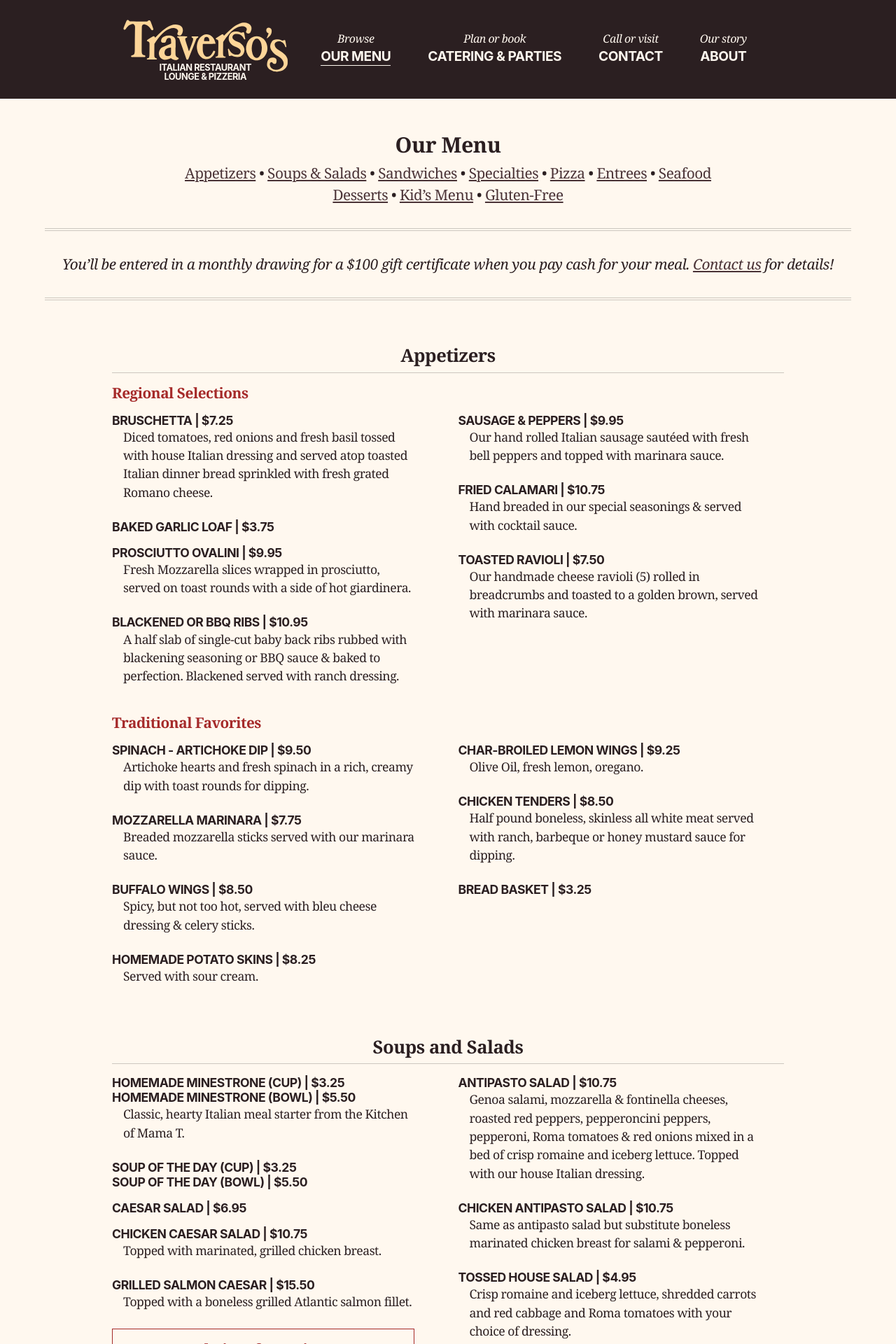
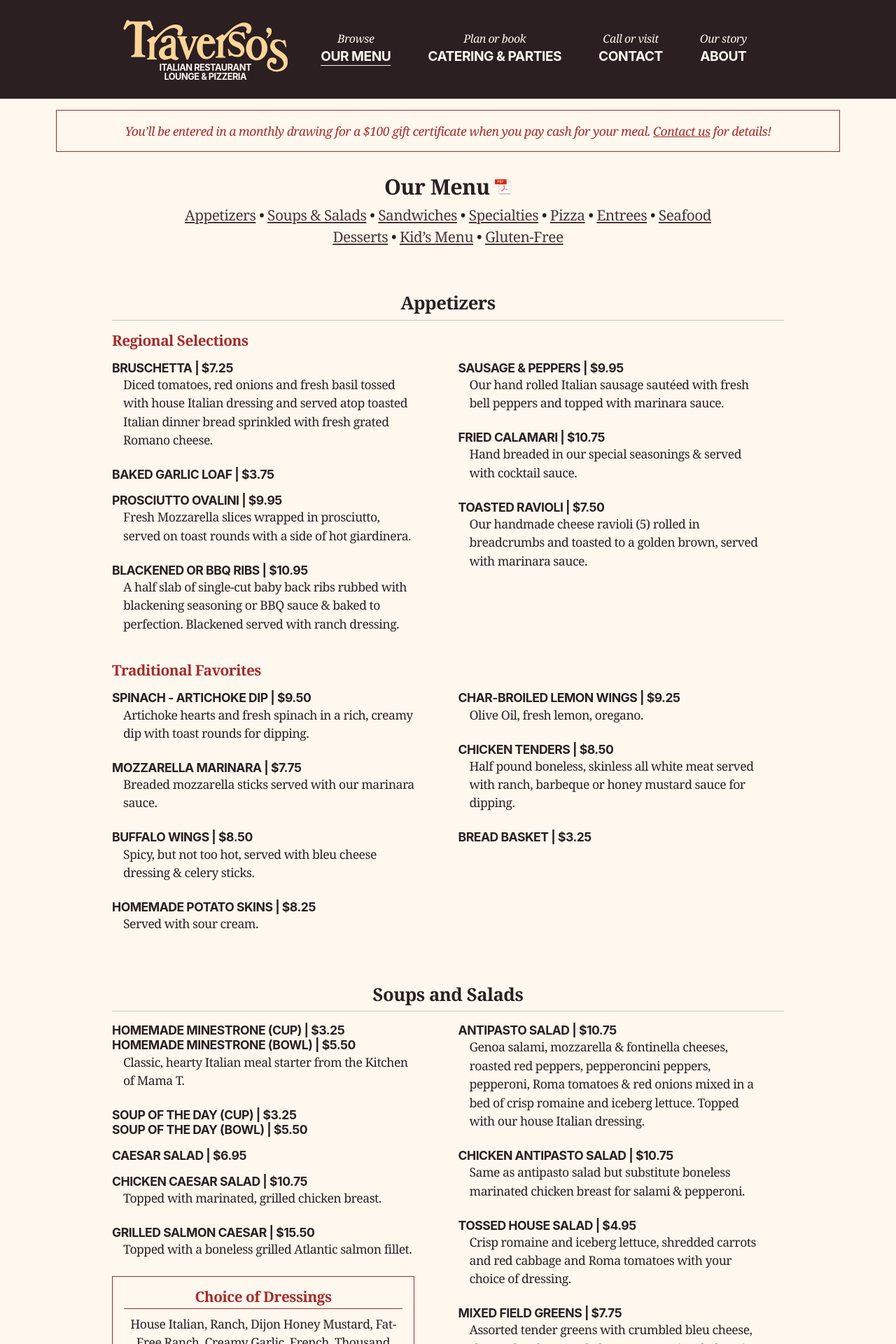
Before and after one commit to traversos/traversos.github.io, a Jekyll site: the page built from menu/index.html, in a window 1280 px wide. Shown: the top 1920 px of the page at 70% size. Built offline with Jekyll 4.4.1, drawn with Linux system fonts in a browser that asks for light colours; nearby versions of some CDN libraries.

Commit message:
Add PDFs for menus

```diff
--- a/assets/stylesheets/style.scss
+++ b/assets/stylesheets/style.scss
@@ -464,6 +464,12 @@
   }
 }
 
+.menu__callout--promo {
+  @include media(medium) {
+    margin-top: -2rem;
+  }
+}
+
 // PARTY PACKAGES
 .menu__item--packages th {
   width: 30%;
--- a/events/catering/index.html
+++ b/events/catering/index.html
@@ -4,7 +4,7 @@
 ---
 <section class="page-content catering">
   <header>
-    <h1 class="centered push-half--bottom">Catering Menu</h1>
+    <h1 class="centered push-half--bottom">Catering Menu <a href="/assets/files/traversos_catering_menu.pdf"><img src="/assets/images/pdf-icon@2x.png" width="24"></h1>
     <p class="centered"><a href="#salads">Salads</a> • <a href="#appetizers">Appetizers &amp; Sides</a> • <a href="#pasta">Pasta</a> • <a href="#chicken">Chicken</a> • <a href="#meats">Meats</a> • <a href="#desserts">Desserts</a> • <a href="#extras">Extras</a></p>
     <hr>
   </header>
--- a/events/parties/index.html
+++ b/events/parties/index.html
@@ -4,7 +4,7 @@
 ---
 <section class="page-content page-content--max-width  parties">
   <header>
-    <h1 class="centered push-half--bottom">Party Packages</h1>
+    <h1 class="centered push-half--bottom">Party Packages  <a href="/assets/files/traversos_party_packages.pdf"><img src="/assets/images/pdf-icon@2x.png" width="24"></h1>
     <p class="centered"><a href="#standard">Standard Packages</a> • <a href="#pizza">Pizza Packages</a> • <a href="#addons">Add-ons</a> • <a href="#custom">Custom Packages</a></p>
   </header>
   <article>
--- a/menu/index.html
+++ b/menu/index.html
@@ -4,13 +4,13 @@
 ---
 <section class="page-content menu">
   <header>
-    <h1 class="centered push-half--bottom">Our Menu</h1>
+    <div class="menu__callout menu__callout--promo">
+      <p><em style="color: brown;">You’ll be entered in a monthly drawing for a $100 gift certificate when you pay cash for your meal. <a href="/contact/" style="color: brown;">Contact us</a> for details!</em></p>
+    </div>
+
+    <h1 class="centered push-half--bottom">Our Menu <a href="/assets/files/traversos_dinner_menu.pdf"><img src="/assets/images/pdf-icon@2x.png" width="24"></a>
+    </h1>
     <p class="centered flush"><a href="#appetizers">Appetizers</a> • <a href="#soups">Soups &amp; Salads</a> • <a href="#sandwiches">Sandwiches</a> • <a href="#specialties">Specialties</a> • <a href="#pizza">Pizza</a> • <a href="#entrees">Entrees</a> • <a href="#seafood">Seafood</a><br> <a href="#desserts">Desserts</a> • <a href="#kids">Kid’s Menu</a> • <a href="#gf">Gluten-Free</a></p>
-    <hr>
-    <div class="centered">
-      <em>You’ll be entered in a monthly drawing for a $100 gift certificate when you pay cash for your meal. <a href="/contact/">Contact us</a> for details!</em>
-    </div>
-    <hr>
   </header>
 
   <article class="menu__content">
```
Also changed, not shown: assets/images/pdf-icon@2x.png (added), 3 other files.
